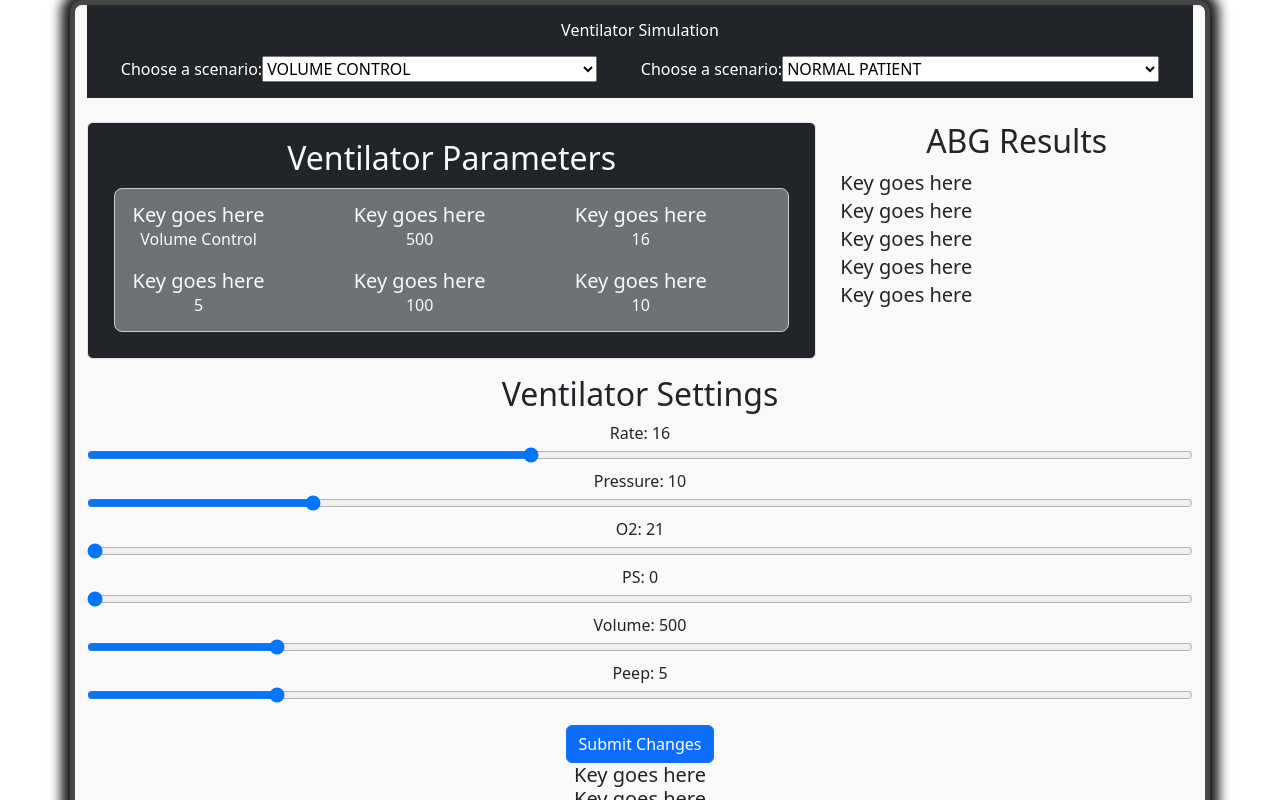
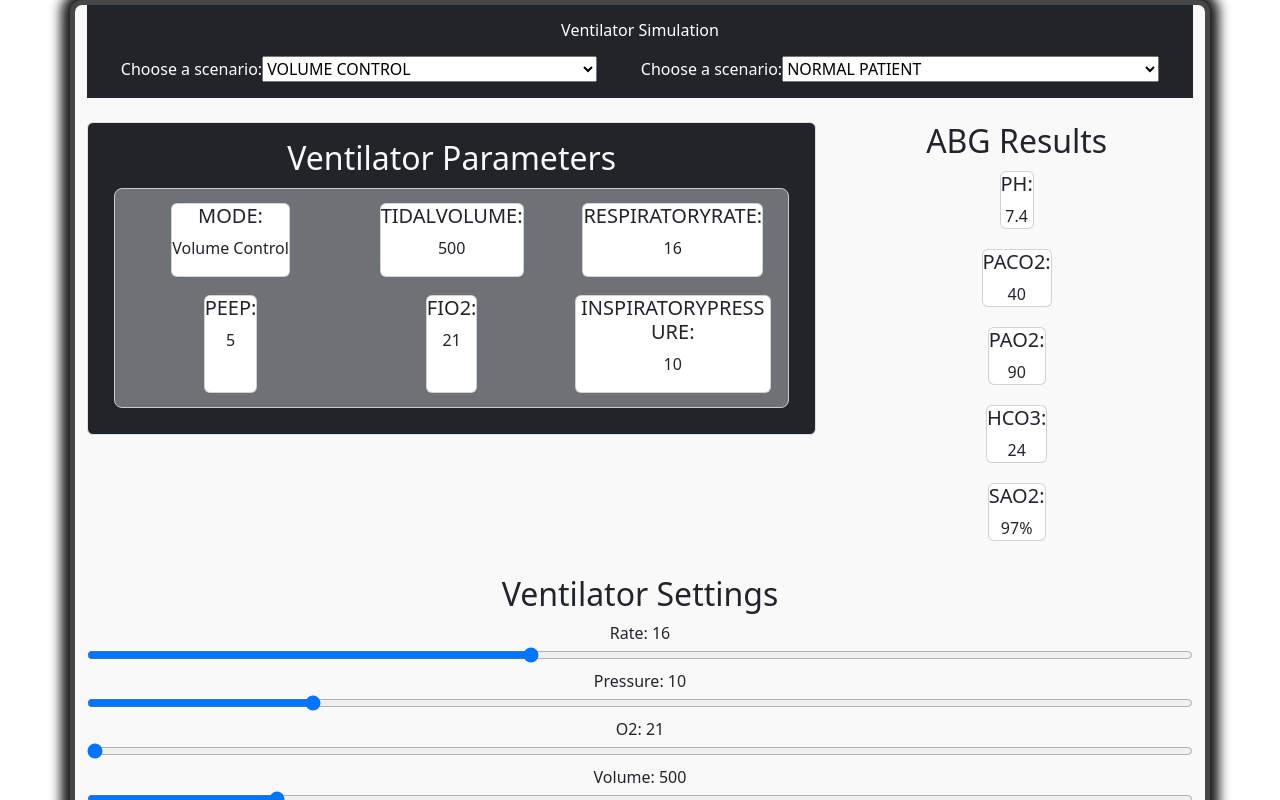
Before and after one commit to Ikejrmillsowoo/ventSim-front, a React (Create React App) app: page / in a window 1280 px wide. Shown: the top 800 px of the page. Built offline with nearby package versions, Linux system fonts and the light colour scheme.

Commit message:
checkpoint

```diff
--- a/src/components/TextDisplay.js
+++ b/src/components/TextDisplay.js
@@ -6,11 +6,10 @@ import React from 'react';
  * @param {string} props.text - The text to display.
  * @param {string} [props.className] - Optional CSS class for styling.
  */
-const TextDisplay = ({ text, key, value, className }) => {
-    console.log("Rendering TextDisplay with key:", key, "and value:", value);
+const TextDisplay = ({ label, value }) => {
   return (
-    <div className="" >
-        <h5 className="card-title">Key goes here</h5>
+    <div className="card h-100 mb-3 text-center " >
+        <h5 className="card-title" style={{ textTransform: 'uppercase' }}>{label}:</h5>
         <p className="card-text">{value}</p>
     </div>
   );
--- a/src/defaultSettings.json
+++ b/src/defaultSettings.json
@@ -4,7 +4,7 @@
     "tidalVolume": 500,
     "respiratoryRate": 16,
     "peep": 5,
-    "fio2": 100,
+    "fio2": 21,
     "note": "Normal lungs; full support"},
   {
     "scenario": "ards",
--- a/src/displays/FeedBack.js
+++ b/src/displays/FeedBack.js
@@ -5,8 +5,8 @@ function FeedBack({status, feedback}) {
 
   return (
     <div>
-        <TextDisplay text={feedback} className="feedback-header" />
-        <TextDisplay text={status} className="status-header" />
+        <TextDisplay value={feedback} className="feedback-header" />
+        <TextDisplay value={status} className="status-header" />
     </div>
   )
 }
--- a/src/displays/abgDisplay/ABGDisplay.js
+++ b/src/displays/abgDisplay/ABGDisplay.js
@@ -25,11 +25,11 @@ function ABGDisplay({abgData}) {
   return (
     <div>
          <h2>ABG Results</h2>
-        {Object.entries(abgData).map(([key, value]) => (
-        <div key={key} style={{ display: 'flex', justifyContent: 'space-between', padding: '2px 0' }}>
+        {Object.entries(abgData).map(([label, value]) => (
+        <div key={label} style={{ display: 'flex', justifyContent: 'space-between', padding: '2px 0' }}>
           {/* <span>{key}</span>
           <span>{String(value)}</span> */}
-          <TextDisplay text={`${key}: ${value}`} />
+          <TextDisplay  label={label} value={value} />
         </div>
       ))}
     </div>
--- a/src/displays/ventilatorParams/VentilatorParams.js
+++ b/src/displays/ventilatorParams/VentilatorParams.js
@@ -14,12 +14,12 @@ function VentilatorParams({ventForm, className}) {
   return (
     <div className={`border rounded p-3 bg-dark text-light ${className || ''}`}>
         <h2 className='text-center'>Ventilator Parameters</h2>
-    <div className='ventParams'>
-        {Object.entries(ventForm).map(([key, value]) => (
-        <div key={key} className='d-flex justify-content-between py-1 item' >
+    <div className='ventParams '>
+        {Object.entries(ventForm).map(([label, value]) => (
+        <div key={label} className='d-flex justify-content-between py-1 item' >
           {/* <span>{key}</span>
           <span>{String(value)}</span> */}
-          <TextDisplay text={`${key}: ${value}`} key={key} value={value} />
+          <TextDisplay label={label} value={value} />
         </div>
       ))}
       </div>
--- a/src/displays/ventilatorSettings/VentilatorSettings.js
+++ b/src/displays/ventilatorSettings/VentilatorSettings.js
@@ -17,7 +17,7 @@ function VentilatorSettings({setAbgData, setVentForm, ventForm}) {
     const [rate, setRate] = useState(ventForm.respiratoryRate || 16);
     const [pressure, setPressure] = useState(ventForm.inspiratoryPressure || 10);
     const [oxygen, setOxygen] = useState(ventForm.fio2 || 21);
-    const [supportPressure, setSupportPressure] = useState(ventForm.supportPressure || 0);
+    // const [supportPressure, setSupportPressure] = useState(ventForm.supportPressure || 0);
     const [volume, setVolume] = useState(ventForm.tidalVolume || 500);
     const [peep, setPeep] = useState(ventForm.peep || 5);
     const [feedback, setFeedback] = useState(); // Stores feedback from API
@@ -32,17 +32,17 @@ function VentilatorSettings({setAbgData, setVentForm, ventForm}) {
             peep: peep,
             fio2: oxygen,
             inspiratoryPressure: pressure,
-            supportPressure: supportPressure
+            // supportPressure: supportPressure
         });
-    }, [rate, pressure, oxygen, supportPressure, volume, peep]);
+    }, [rate, pressure, oxygen, volume, peep]);
 
     // Handles form submission: sends settings to backend and updates feedback/status
     const handleSubmit = async (e) => {
         e.preventDefault(); // Prevents default form behavior
-        console.log({ rate, pressure, oxygen, supportPressure, volume, peep }); // Debug log
+        console.log({ rate, pressure, oxygen, volume, peep }); // Debug log
         try {
             // Send POST request to backend API
-            const response = await postVentilatorSettings({ rate, pressure, oxygen, supportPressure, volume, peep });
+            const response = await postVentilatorSettings({ rate, pressure, oxygen, volume, peep });
             console.log(response); // Debug log of API response
             setFeedback(response.feedback); // Update feedback from API
             setStatus(response.status);     // Update status from API
@@ -63,7 +63,7 @@ function VentilatorSettings({setAbgData, setVentForm, ventForm}) {
             <RespiratoryRateSlider setRate={setRate} rate={rate} />
             <InspiratoryPressureSlider pressure={pressure} setPressure={setPressure} />
             <OxygenSlider oxygen={oxygen} setOxygen={setOxygen} />
-            <SupportPressureSlider supportPressure={supportPressure} setSupportPressure={setSupportPressure}/>
+            {/* <SupportPressureSlider supportPressure={supportPressure} setSupportPressure={setSupportPressure}/> */}
             <VolumeSlider volume={volume} setVolume={setVolume} />
             <PeepSlider peep={peep} setPeep={setPeep} />
             {/* Button to submit changes */}
```
